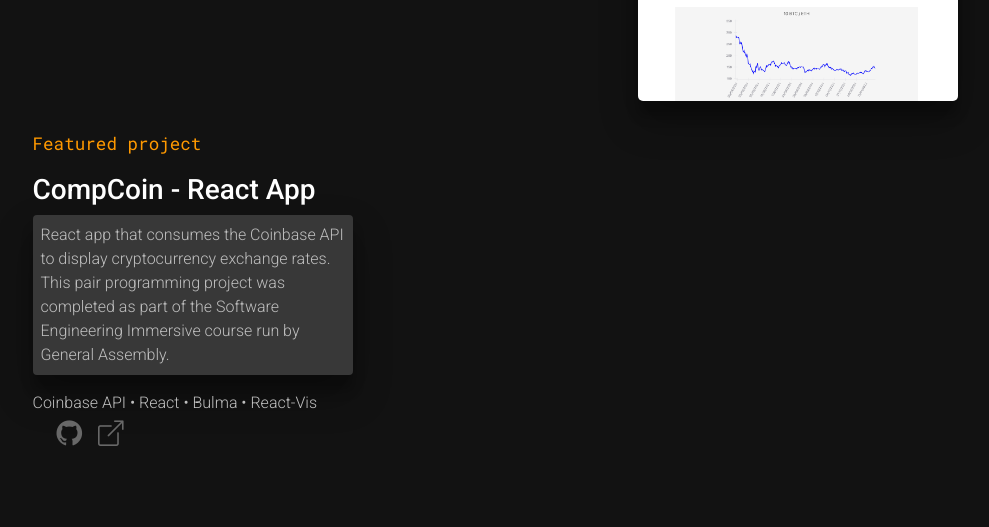
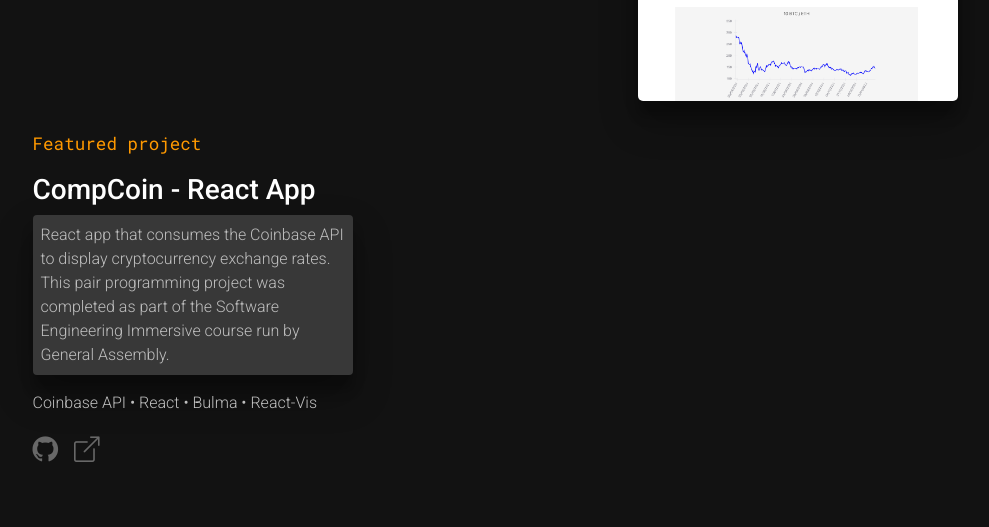
Before and after one commit to tigeryant/tigeryant.github.io, a React (Create React App) app: page / in a window 1280 px wide. Shown: the part 6440-6967 px from the top of the page, without its empty margins (145-1134 px from the left). Built offline with nearby package versions, Linux system fonts and the light colour scheme.

Commit message:
updated projects spacing

```diff
--- a/src/components/projects-children/FeaturedProject.js
+++ b/src/components/projects-children/FeaturedProject.js
@@ -39,8 +39,8 @@
               )
             })}
           </ul>
-          <div className="featured-links-container mb-md-4 ms-md-4">
-            {data.github && <a href={data.github} className={`icon-link ${textLeft ? 'second me-3' : 'first mb-4 me-4'}`} target="_blank" rel="noreferrer"><i className="bi bi-github"></i></a>}
+          <div className="featured-links-container">
+            {data.github && <a href={data.github} className={`icon-link ${textLeft ? 'second me-3' : 'first'}`} target="_blank" rel="noreferrer"><i className="bi bi-github"></i></a>}
             {data.live && <a href={data.live} className={`icon-link ${textLeft ? 'second' : 'first'}`} target="_blank" rel="noreferrer"><i className="bi bi-box-arrow-up-right"></i></a>}
           </div>
         </div>
--- a/src/styles/main.scss
+++ b/src/styles/main.scss
@@ -280,17 +280,13 @@
   box-shadow: rgba(0, 0, 0, 0.3) 0px 19px 38px, rgba(0, 0, 0, 0.22) 0px 15px 12px;
 }
 
-// .featured-image-container.third {
-//   background-image: url('../assets/rbitrage.png');
-// }
-
 .featured-info {
   position: absolute;
   right: 0px;
   z-index: 1;
   display: flex;
   flex-direction: column;
-  justify-content: space-between;
+  justify-content: center;
   align-items: flex-end;
   width: 570px;
   height: 100%;
@@ -310,20 +306,11 @@
   .featured-info .left {
     margin-left: -10px;
   }
-// change
-  .featured-info.second {
-    // margin-left: -10px;
-  }
 
   .featured-image-container {
     // width: 90vw;
     width: 320px;
     // margin-left: -10px;
-  }
-
-  .featured-image-container, second {
-    // width: 90vw;
-    // margin-right: -10px;
   }
 
   .featured-container {
@@ -451,7 +438,7 @@
 }
 
 .project-tech {
-  margin-bottom: auto;
+  // margin-bottom: auto;
 }
 
 .featured-links-container {
```
